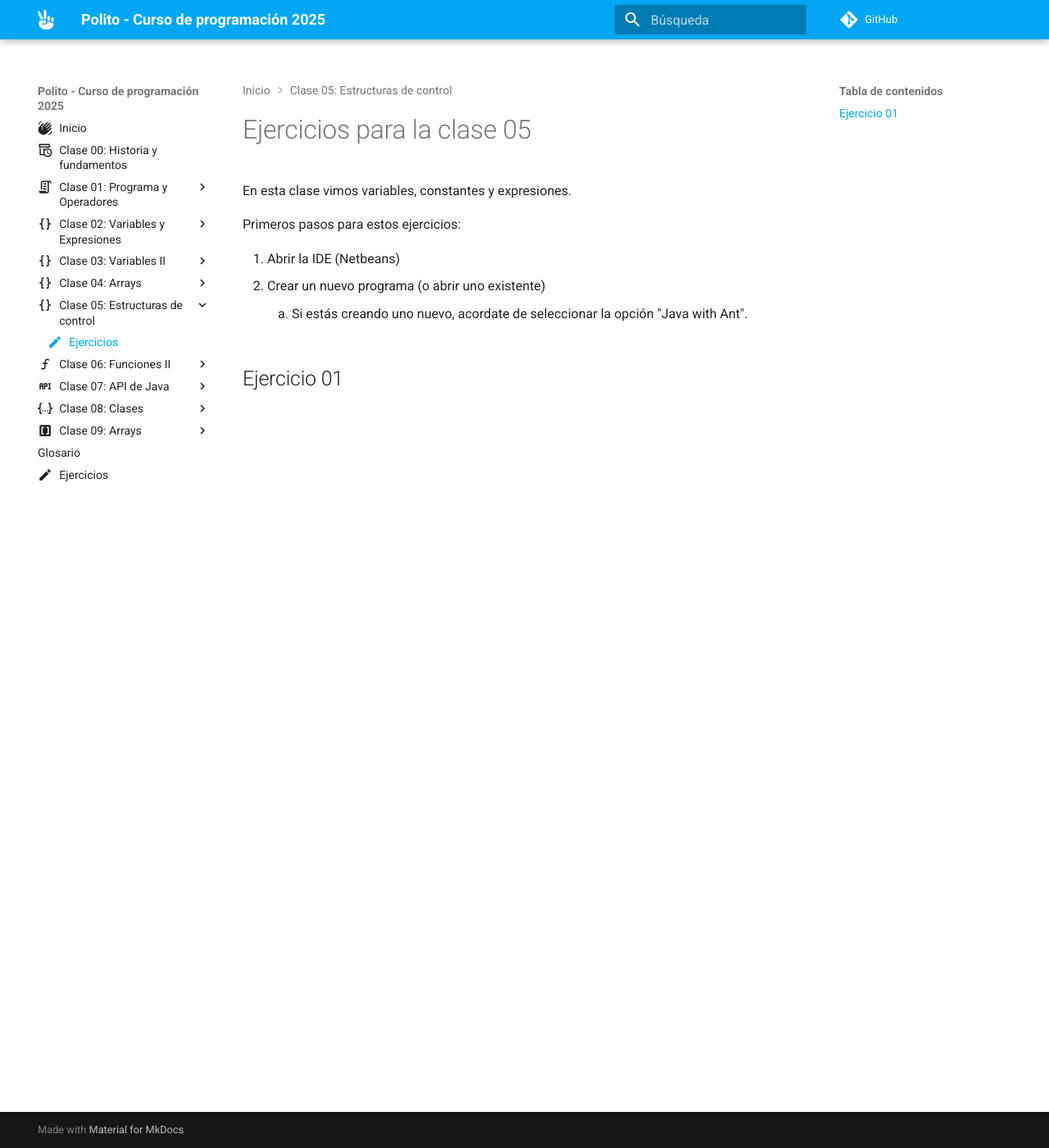
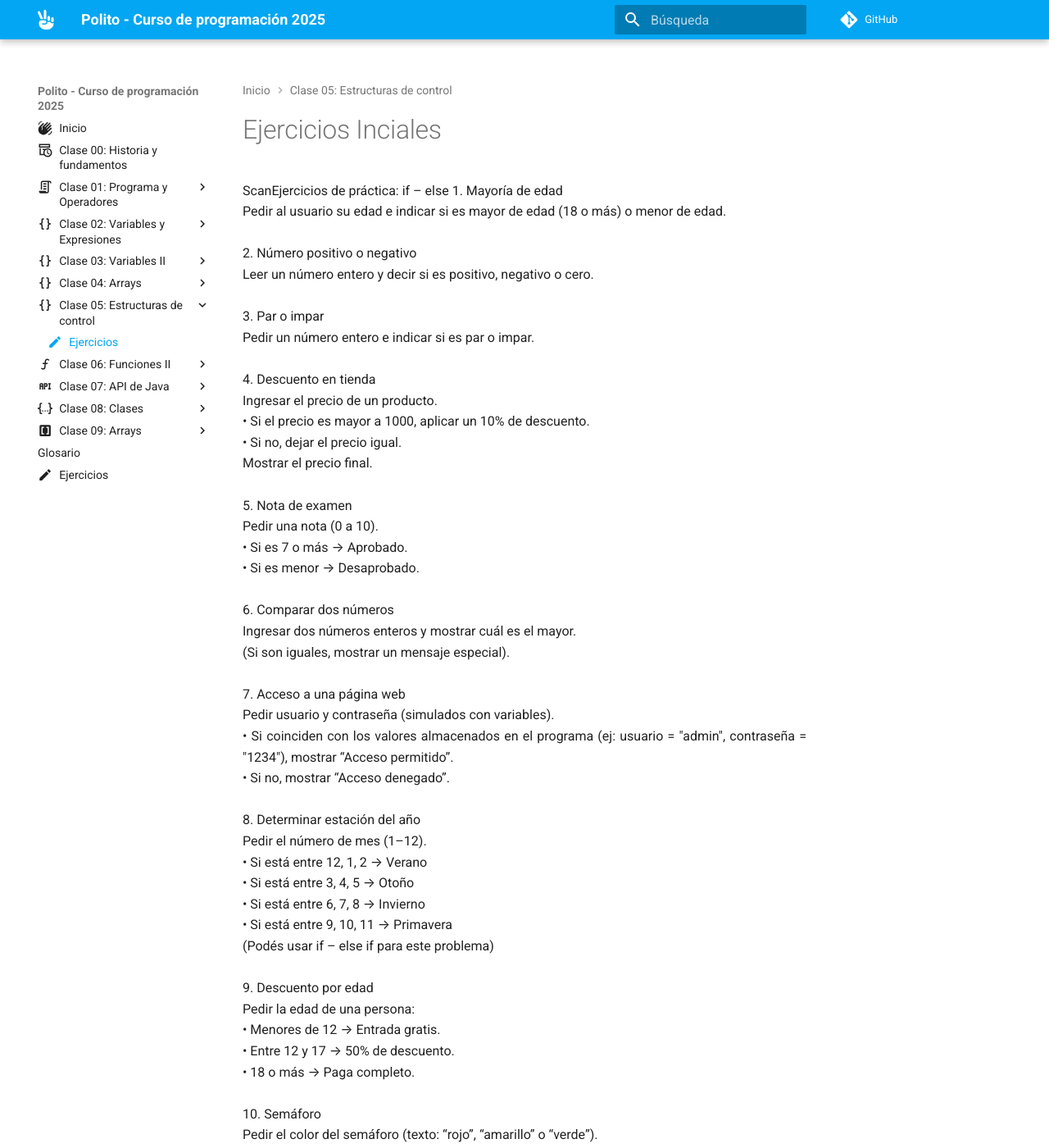
Before and after one commit to anairamzap/curso-polito, an MkDocs documentation site: the page built from docs/clase_05/ejercicios.md, in a window 1280 px wide and 1400 px high. Shown: the whole window at 82% size. Built offline with MkDocs 1.6.1 and Material for MkDocs 9.7.7, drawn with Linux system fonts in a browser that asks for light colours; comment, search, counter and statistics services are not loaded; some of the changed text lies outside the part shown.

Commit message:
Cargar ejercicios

```diff
--- a/docs/clase_05/ejercicios.md
+++ b/docs/clase_05/ejercicios.md
@@ -1,13 +1,47 @@
 ---
 icon: material/pencil
 ---
-# Ejercicios para la clase 05
-En esta clase vimos variables, constantes y expresiones.
+# Ejercicios Inciales
 
-Primeros pasos para estos ejercicios:
-
-1. Abrir la IDE (Netbeans)
-2. Crear un nuevo programa (o abrir uno existente)
-     1. Si estás creando uno nuevo, acordate de seleccionar la opción "Java with Ant".
-
-## Ejercicio 01
+ScanEjercicios de práctica: if – else
+1. Mayoría de edad<br>
+Pedir al usuario su edad e indicar si es mayor de edad (18 o más) o menor de edad.<br><br>
+2. Número positivo o negativo<br>
+Leer un número entero y decir si es positivo, negativo o cero.<br><br>
+3. Par o impar<br>
+Pedir un número entero e indicar si es par o impar.<br><br>
+4. Descuento en tienda<br>
+Ingresar el precio de un producto.<br>
+    • Si el precio es mayor a 1000, aplicar un 10% de descuento.<br>
+    • Si no, dejar el precio igual.<br>
+Mostrar el precio final.<br><br>
+5. Nota de examen<br>
+Pedir una nota (0 a 10).<br>
+    • Si es 7 o más → Aprobado.<br>
+    • Si es menor → Desaprobado.<br><br>
+6. Comparar dos números<br>
+Ingresar dos números enteros y mostrar cuál es el mayor.<br>
+(Si son iguales, mostrar un mensaje especial).<br><br>
+7. Acceso a una página web<br>
+Pedir usuario y contraseña (simulados con variables).<br>
+    • Si coinciden con los valores almacenados en el programa (ej: usuario = "admin", contraseña = "1234"),
+mostrar “Acceso permitido”.<br>
+    • Si no, mostrar “Acceso denegado”.<br><br>
+8. Determinar estación del año<br>
+Pedir el número de mes (1–12).<br>
+    • Si está entre 12, 1, 2 → Verano<br>
+    • Si está entre 3, 4, 5 → Otoño<br>
+    • Si está entre 6, 7, 8 → Invierno<br>
+    • Si está entre 9, 10, 11 → Primavera<br>
+(Podés usar if – else if para este problema)<br><br>
+9. Descuento por edad<br>
+Pedir la edad de una persona:<br>
+    • Menores de 12 → Entrada gratis.<br>
+    • Entre 12 y 17 → 50% de descuento.<br>
+    • 18 o más → Paga completo.<br><br>
+10. Semáforo<br>
+Pedir el color del semáforo (texto: “rojo”, “amarillo” o “verde”).<br>
+    • Si es “rojo” → “Detenerse”<br>
+    • Si es “amarillo” → “Precaución”<br>
+    • Si es “verde” → “Avanzar”<br<
+    • Si es otro valor → “Color no válido”<br>
```
